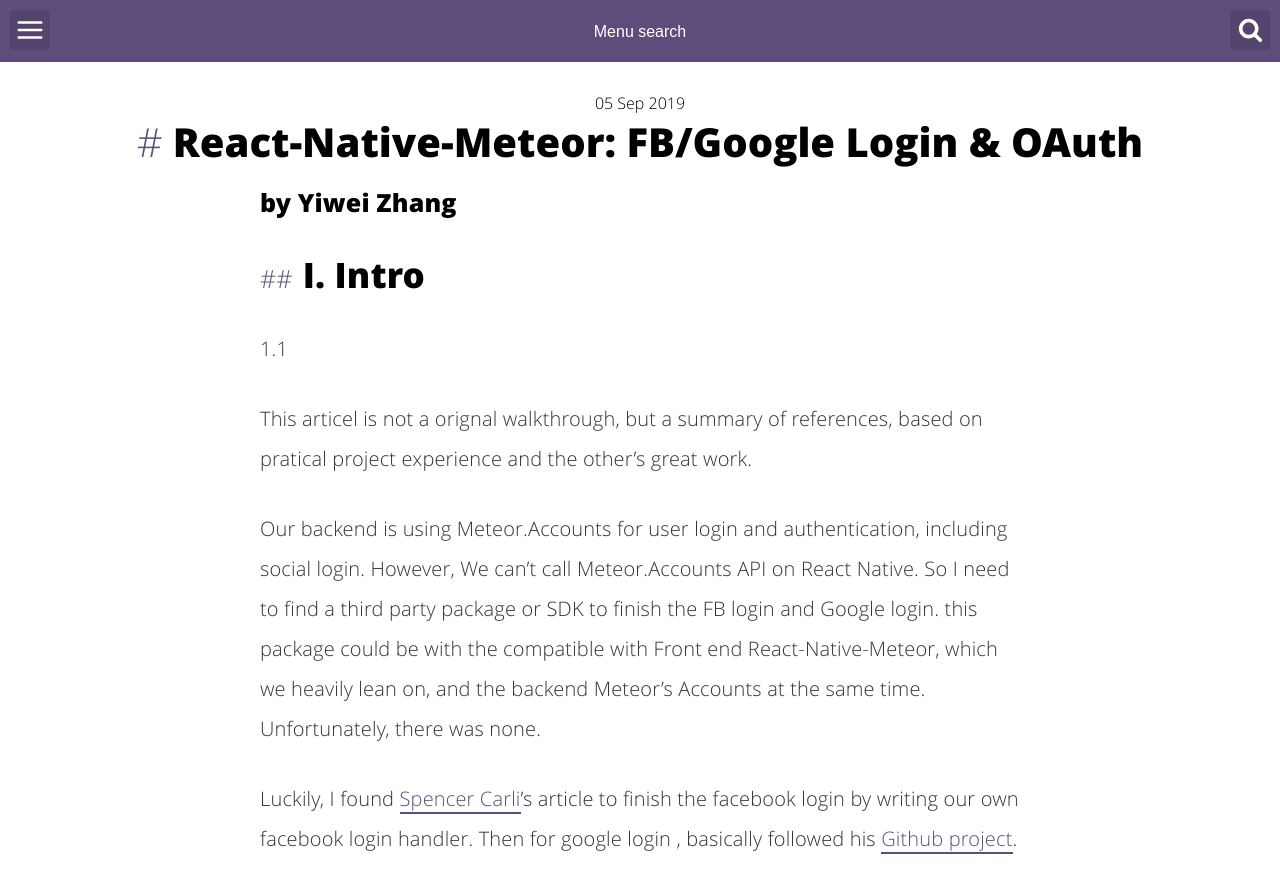
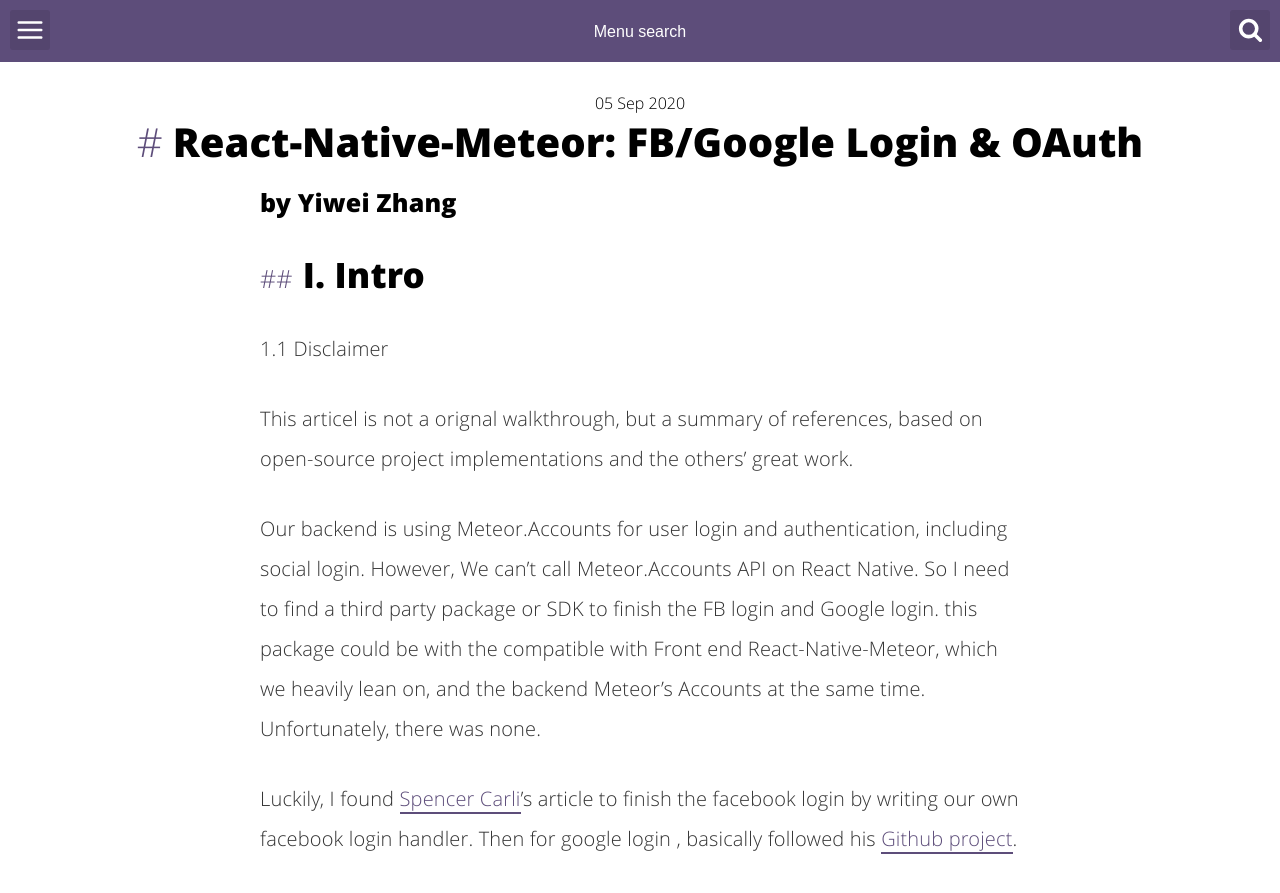
Before and after one commit to zywkloo/zywkloo.github.io, a Jekyll site: the page built from _posts/2019-09-05-React-Native-Meteor-SocialLogin.md, in a window 1280 px wide and 900 px high. Shown: the top 893 px of the window. Built offline with Jekyll 4.4.1, drawn with Linux system fonts in a browser that asks for light colours; comment, search, counter and statistics services are not loaded.

Commit message:
Update 2019-09-05-React-Native-Meteor-SocialLogin.md

```diff
--- a/_posts/2019-09-05-React-Native-Meteor-SocialLogin.md
+++ b/_posts/2019-09-05-React-Native-Meteor-SocialLogin.md
@@ -2,7 +2,7 @@
 layout: post
 title:  "React-Native-Meteor: FB/Google Login & OAuth"
 image: ''
-date:   2019-09-05 00:06:31
+date:   2020-09-05 00:06:31
 tags:
 - React Native
 - React
@@ -17,9 +17,9 @@
 
 ## I. Intro
 
-1.1
+1.1 Disclaimer
 
-This articel is not a orignal walkthrough, but a summary of references, based on pratical project experience and the other's great work.
+This articel is not a orignal walkthrough, but a summary of references, based on open-source project implementations and the others' great work.
 
 Our backend is using Meteor.Accounts for user login and authentication, including social login. However, We can't call Meteor.Accounts API on React Native. So I need to find a third party package or SDK to finish the FB login and Google login.  this package could be with the compatible with Front end React-Native-Meteor, which we heavily lean on, and the backend Meteor's Accounts at the same time. Unfortunately, there was none.
 
```
